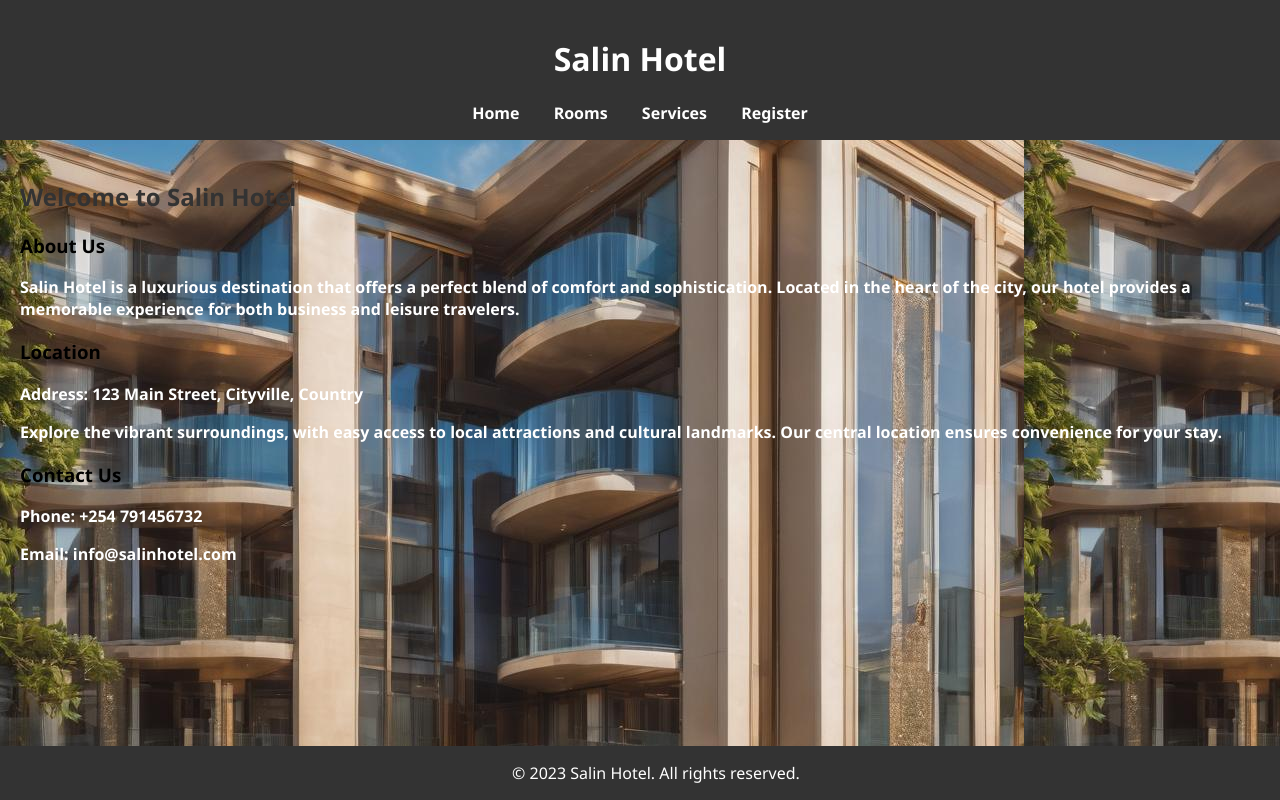
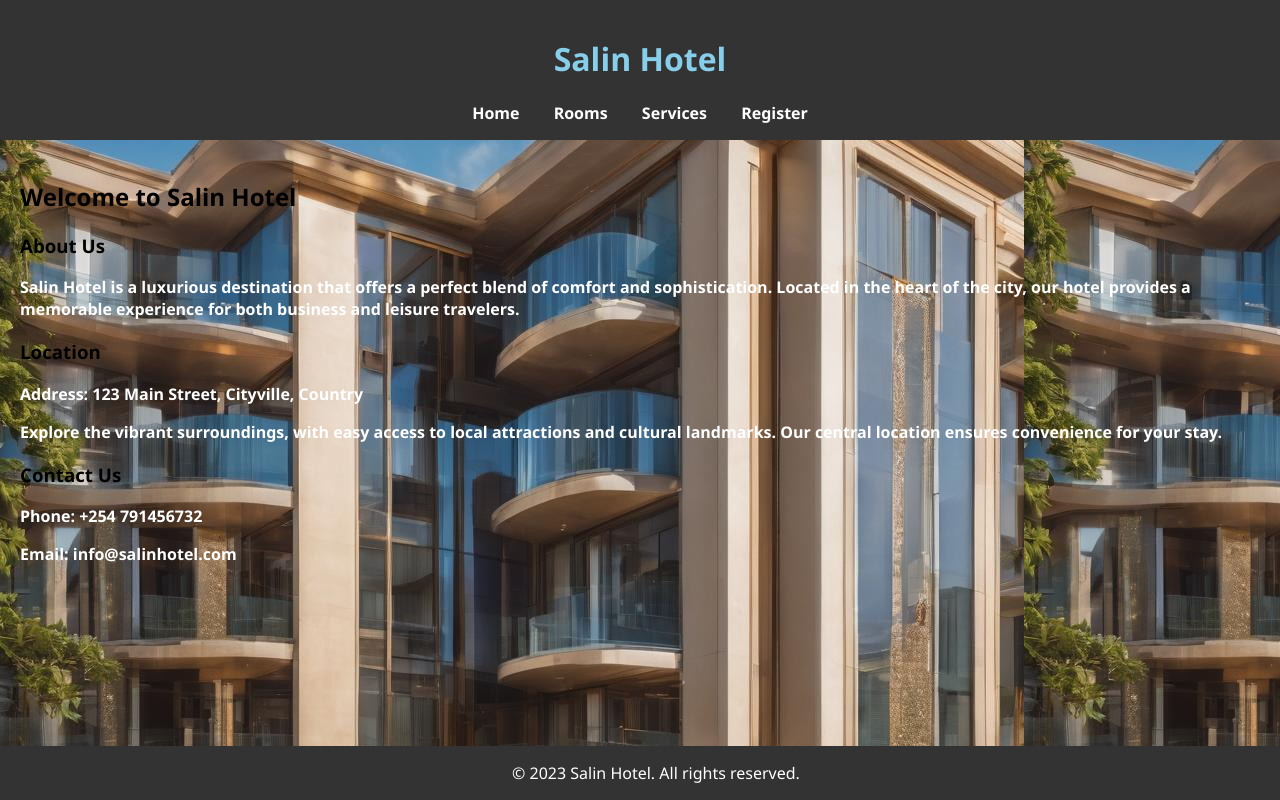
Before and after one commit to JoshMith/salinhotel.github.io, a plain HTML site: page index.html in a window 1280 px wide. Drawn offline with Linux system fonts and the light colour scheme.

Commit message:
Update styles.css

```diff
--- a/styles.css
+++ b/styles.css
@@ -9,7 +9,7 @@ body {
 
   header {
     background-color: #333;
-    color: white;
+    color: #87CEEB;
     text-align: center;
     padding: 1em;
   }
@@ -42,7 +42,7 @@ body {
   /* Additional Styling */
 
   h2 {
-    color: #333;
+    color: #000000;
   }
 
   p {
```
